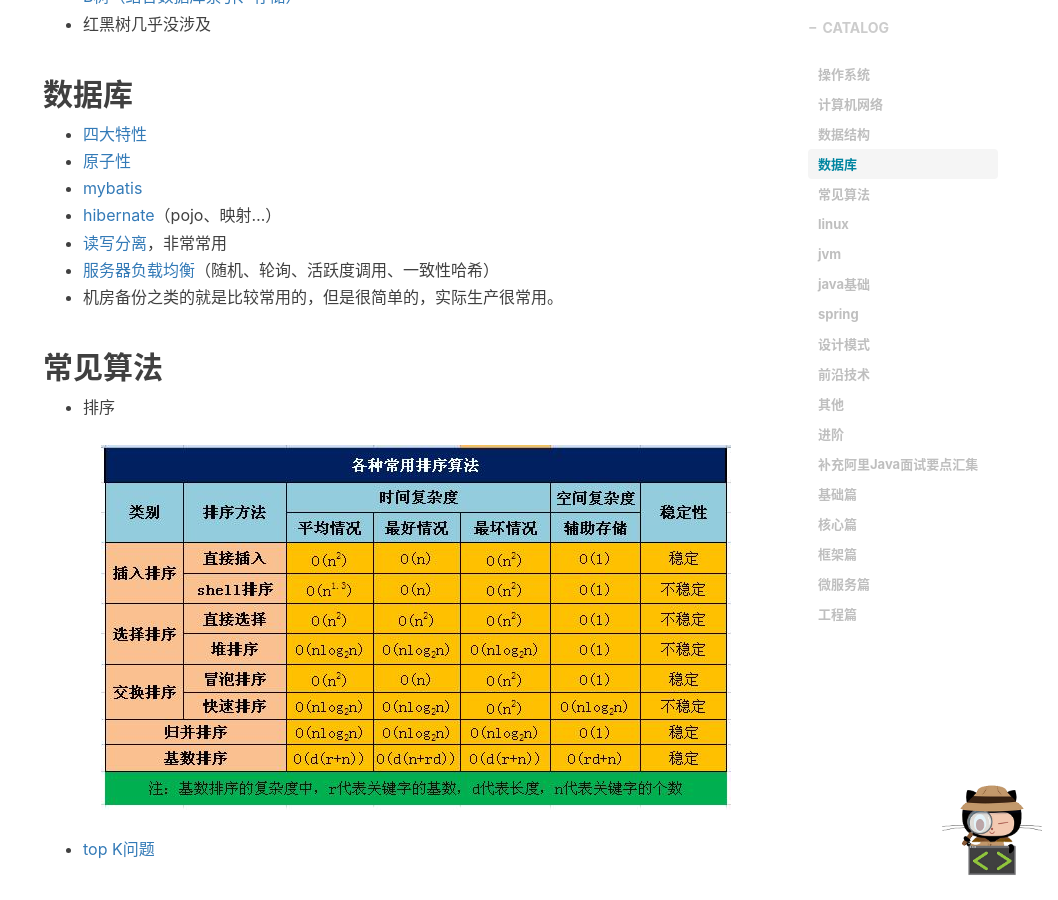
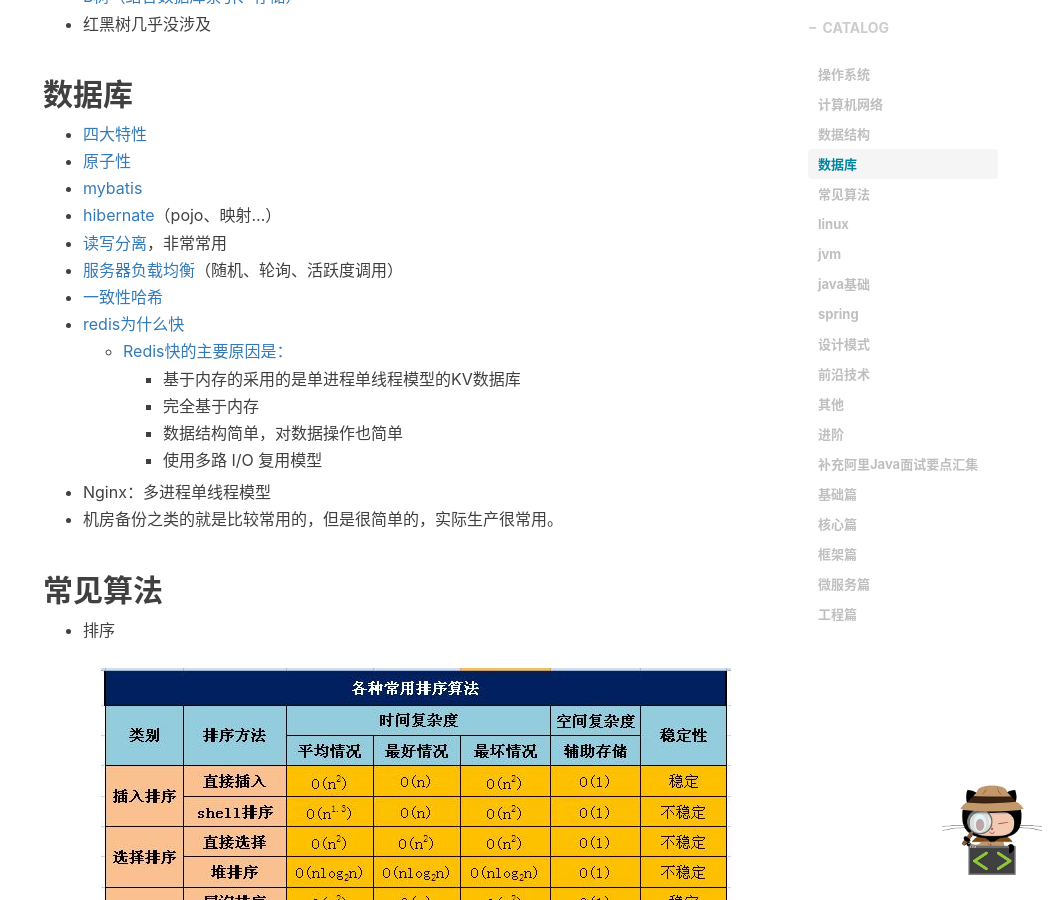
Before and after one commit to Gordon-Deng/Gordon-Deng.github.io, a Jekyll site: the page built from _posts/2018-02-22-interviews2.markdown, in a window 1280 px wide and 900 px high, scrolled down 1877 px. Shown: the whole window, without its empty margins (222-1280 px from the left). Built offline with Jekyll 4.4.1, drawn with Linux system fonts in a browser that asks for light colours; nearby versions of some CDN libraries; comment, search, counter and statistics services are not loaded; some of the changed text lies outside the part shown.

Commit message:
blog-spring

```diff
--- a/_posts/2018-02-22-interviews2.markdown
+++ b/_posts/2018-02-22-interviews2.markdown
@@ -52,7 +52,15 @@
 * [mybatis](https://www.w3cschool.cn/mybatis/)
 * [hibernate](https://www.zhihu.com/question/21104468)（pojo、映射…）
 * [读写分离](http://blog.csdn.net/justdb/article/details/17331569)，非常常用
-* [服务器负载均衡](https://www.cnblogs.com/xrq730/p/5154340.html)（随机、轮询、活跃度调用、一致性哈希）
+* [服务器负载均衡](https://www.cnblogs.com/xrq730/p/5154340.html)（随机、轮询、活跃度调用）
+* [一致性哈希](http://blog.csdn.net/gerryke/article/details/53939212)
+* [redis为什么快](http://blog.csdn.net/ysc1123/article/details/64438888)
+    * [Redis快的主要原因是：](http://blog.csdn.net/wwd0501/article/details/78959481)
+        * 基于内存的采用的是单进程单线程模型的KV数据库
+        * 完全基于内存
+        * 数据结构简单，对数据操作也简单
+        * 使用多路 I/O 复用模型
+* Nginx：多进程单线程模型
 * 机房备份之类的就是比较常用的，但是很简单的，实际生产很常用。
 
 ## 常见算法
@@ -129,10 +137,12 @@
    * BIO 做完一件事再去做另一件事，一件事一定要等前一件事做完
    *
 * synchronized和volatile、可重入锁
+* [乐观锁的一种实现方式——CAS](http://www.importnew.com/20472.html)
 
 ## spring
-* ioc和aop（反射和动态代理）
-* 注入方式（设值、构造）
+* [ioc加载,和作业很像，有话可以说](https://www.cnblogs.com/chenjunjie12321/p/6124649.html)
+* [aop（反射和动态代理）](http://blog.csdn.net/donggua3694857/article/details/52752503)
+* [注入方式（设值、构造）](http://blog.csdn.net/wu631464569/article/details/51906959)
 * 注解和配置
 
 ## 设计模式
```
